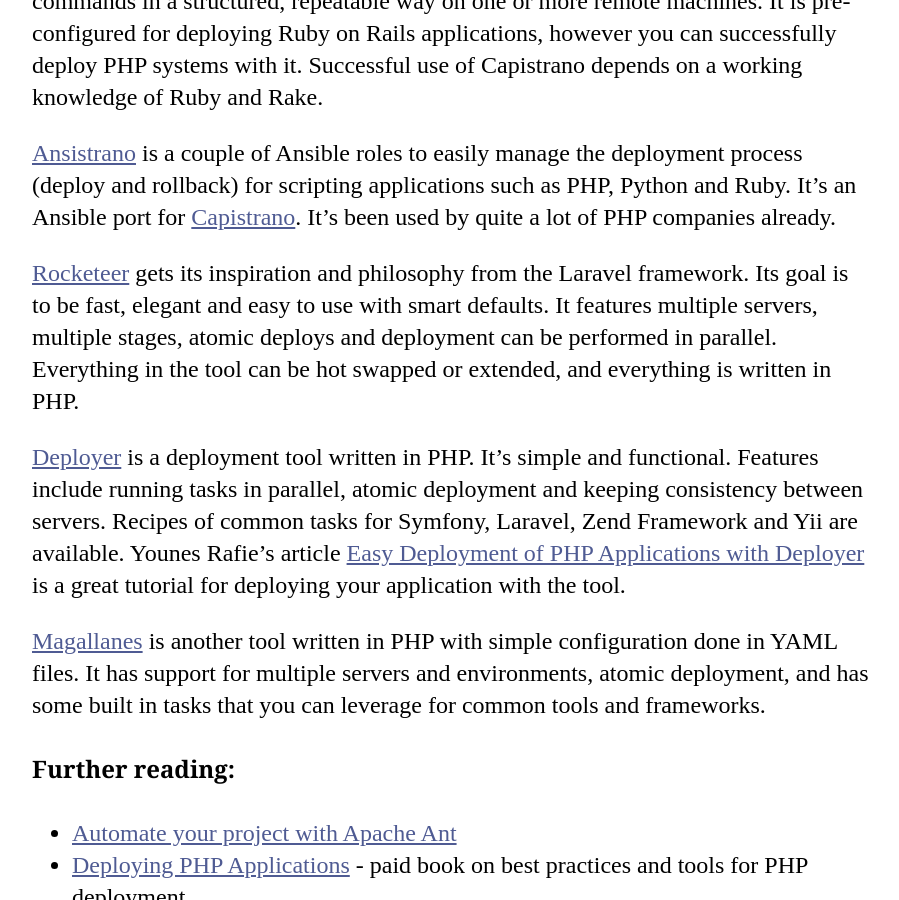
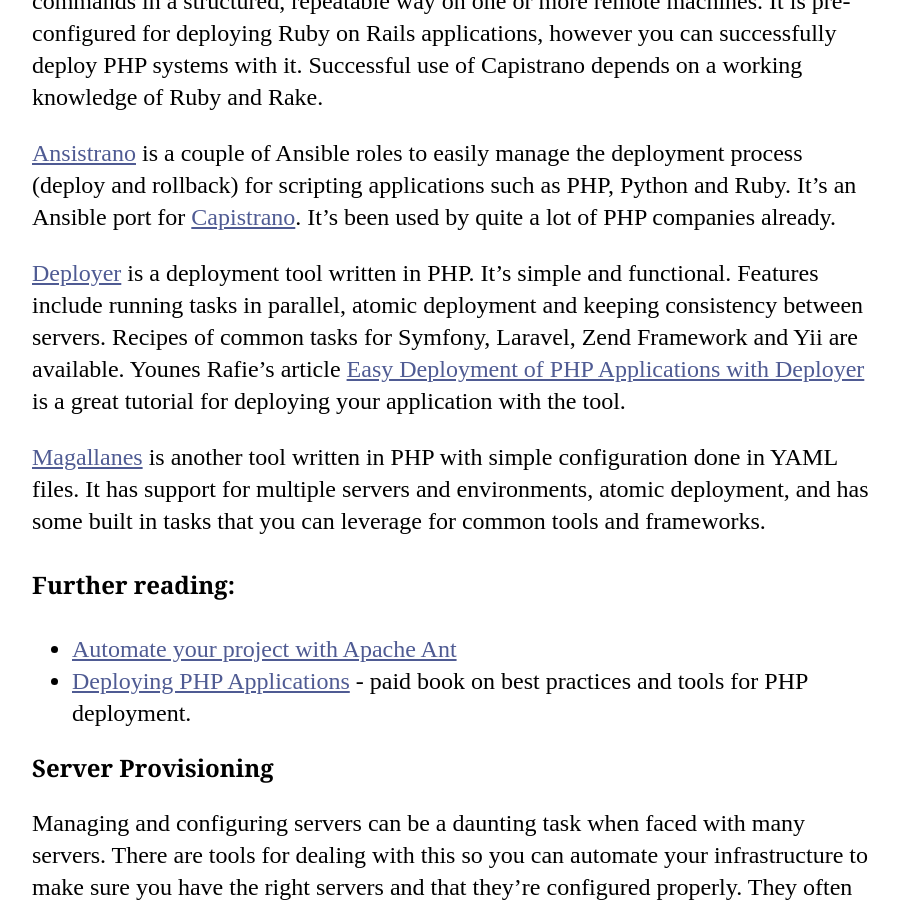
Before and after one commit to codeguy/php-the-right-way, a Jekyll site: the page built from _posts/12-05-01-Building-your-Application.md, in a window 1280 px wide and 900 px high, scrolled down 2304 px. Shown: the whole window, without its empty margins (188-1087 px from the left). Built offline with Jekyll 4.4.1, drawn with Linux system fonts in a browser that asks for light colours; our own code applies the rules of GitHub Pages for plain Markdown files.

Commit message:
Remove Rocketeer
Rocketeer has been archived upstream and discontinued.

```diff
--- a/_posts/12-05-01-Building-your-Application.md
+++ b/_posts/12-05-01-Building-your-Application.md
@@ -31,8 +31,6 @@ There are many open source tools available to help you with build automation and
 [Capistrano] is a system for *intermediate-to-advanced programmers* to execute commands in a structured, repeatable way on one or more remote machines. It is pre-configured for deploying Ruby on Rails applications, however you can successfully deploy PHP systems with it. Successful use of Capistrano depends on a working knowledge of Ruby and Rake.
 
 [Ansistrano] is a couple of Ansible roles to easily manage the deployment process (deploy and rollback) for scripting applications such as PHP, Python and Ruby. It's an Ansible port for [Capistrano]. It's been used by quite a lot of PHP companies already.
-
-[Rocketeer] gets its inspiration and philosophy from the Laravel framework. Its goal is to be fast, elegant and easy to use with smart defaults. It features multiple servers, multiple stages, atomic deploys and deployment can be performed in parallel. Everything in the tool can be hot swapped or extended, and everything is written in PHP.
 
 [Deployer] is a deployment tool written in PHP. It's simple and functional. Features include running tasks in parallel, atomic deployment and keeping consistency between servers. Recipes of common tasks for Symfony, Laravel, Zend Framework and Yii are available. Younes Rafie's article [Easy Deployment of PHP Applications with Deployer][phpdeploy_deployer] is a great tutorial for deploying your application with the tool.
 
@@ -100,7 +98,6 @@ PHP.
 [PHP Censor]: https://github.com/php-censor/php-censor
 [Teamcity]: https://www.jetbrains.com/teamcity/
 [Deployer]: https://deployer.org/
-[Rocketeer]: http://rocketeer.autopergamene.eu/
 [Magallanes]: https://www.magephp.com/
 [deploying_php_applications]: https://deployingphpapplications.com/
 [Ansible]: https://www.ansible.com/
```
